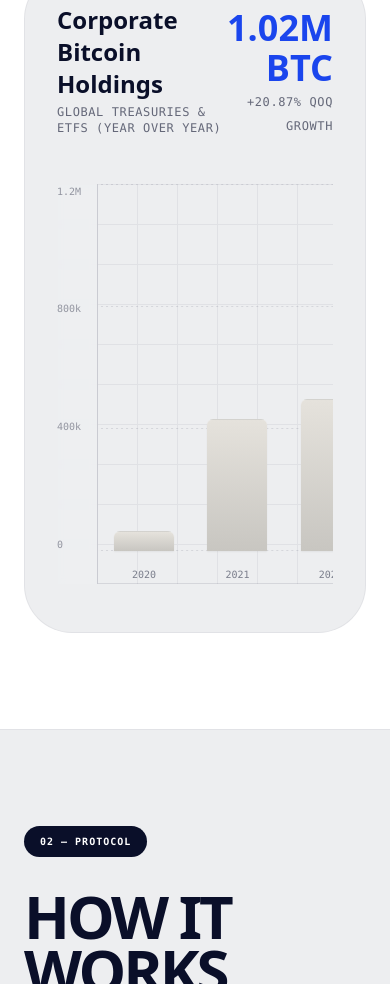
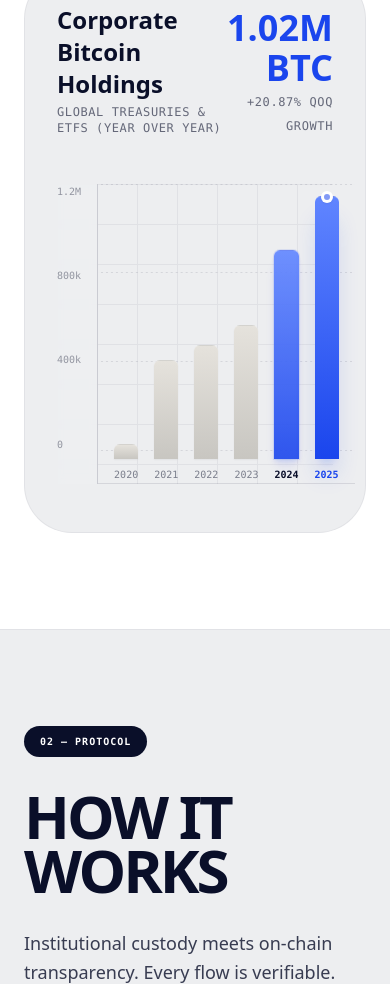
Before and after one commit to ericlazer/nexio-institutional, a website: page index.html in a window 390 px wide. Shown: the part 3367-4351 px from the top of the page. Drawn offline with nearby package versions, Linux system fonts and the light colour scheme; a script that the page names is missing; a web font is replaced by a local one.

Commit message:
Make bar chart responsive - fits mobile without horizontal scroll

```diff
--- a/index.html
+++ b/index.html
@@ -51,7 +51,7 @@
     <link href="https://api.fontshare.com/v2/css?f[]=clash-display@400,500,600,700&f[]=general-sans@400,500,600&display=swap" rel="stylesheet">
 
     <!-- COMPILED STYLES -->
-    <link href="./dist/output.css?v=5" rel="stylesheet">
+    <link href="./dist/output.css?v=6" rel="stylesheet">
 
     <!-- ANALYTICS (Uncomment and add your domain) -->
     <!-- <script defer data-domain="nexio.xyz" src="https://plausible.io/js/script.js"></script> -->
@@ -334,8 +334,8 @@
                                 </div>
 
                                 <!-- Chart Container -->
-                                <div class="overflow-x-auto pb-4 scrollbar-hide">
-                                    <div class="flex min-w-[600px] h-[400px] relative" role="img" aria-label="Bar chart showing growth of corporate Bitcoin holdings from 2020 to 2025">
+                                <div class="pb-4">
+                                    <div class="flex w-full h-[300px] md:h-[400px] relative" role="img" aria-label="Bar chart showing growth of corporate Bitcoin holdings from 2020 to 2025">
 
                                         <!-- Grid Background -->
                                         <div class="absolute inset-0 z-0 pointer-events-none" style="background-image: linear-gradient(#0A0F29 1px, transparent 1px), linear-gradient(90deg, #0A0F29 1px, transparent 1px); background-size: 40px 40px; opacity: 0.05;"></div>
@@ -360,7 +360,7 @@
                                             </div>
 
                                             <!-- 2020 Bar -->
-                                            <div class="flex flex-col items-center gap-4 w-full max-w-[60px] h-full justify-end group/bar z-10 cursor-crosshair" role="group" aria-label="2020 Data">
+                                            <div class="flex flex-col items-center gap-2 md:gap-4 w-full max-w-[40px] md:max-w-[60px] h-full justify-end group/bar z-10 cursor-crosshair" role="group" aria-label="2020 Data">
                                                 <div class="w-full bar-gradient-stone rounded-t-md h-[5%] relative group-hover/bar:opacity-80 transition-all duration-300 shadow-sm border-t border-white/20">
                                                     <span class="sr-only">2020 Holdings: 50k BTC</span>
                                                 </div>
@@ -368,7 +368,7 @@
                                             </div>
 
                                             <!-- 2021 Bar -->
-                                            <div class="flex flex-col items-center gap-4 w-full max-w-[60px] h-full justify-end group/bar z-10 cursor-crosshair" role="group" aria-label="2021 Data">
+                                            <div class="flex flex-col items-center gap-2 md:gap-4 w-full max-w-[40px] md:max-w-[60px] h-full justify-end group/bar z-10 cursor-crosshair" role="group" aria-label="2021 Data">
                                                 <div class="w-full bar-gradient-stone rounded-t-md h-[33%] relative group-hover/bar:opacity-80 transition-all duration-300 shadow-sm border-t border-white/20">
                                                     <div class="absolute -top-8 left-1/2 -translate-x-1/2 bg-white border border-brand-stone/50 px-2 py-1 rounded shadow-premium text-[10px] font-mono opacity-0 group-hover/chart:opacity-100 group-active/chart:opacity-100 transition-opacity whitespace-nowrap text-brand-dark pointer-events-none z-50">~400k BTC</div>
                                                     <span class="sr-only">2021 Holdings: 400k BTC</span>
@@ -377,7 +377,7 @@
                                             </div>
 
                                             <!-- 2022 Bar -->
-                                            <div class="flex flex-col items-center gap-4 w-full max-w-[60px] h-full justify-end group/bar z-10 cursor-crosshair" role="group" aria-label="2022 Data">
+                                            <div class="flex flex-col items-center gap-2 md:gap-4 w-full max-w-[40px] md:max-w-[60px] h-full justify-end group/bar z-10 cursor-crosshair" role="group" aria-label="2022 Data">
                                                 <div class="w-full bar-gradient-stone rounded-t-md h-[38%] relative group-hover/bar:opacity-80 transition-all duration-300 shadow-sm border-t border-white/20">
                                                     <span class="sr-only">2022 Holdings: 450k BTC</span>
                                                 </div>
@@ -385,7 +385,7 @@
                                             </div>
 
                                             <!-- 2023 Bar -->
-                                            <div class="flex flex-col items-center gap-4 w-full max-w-[60px] h-full justify-end group/bar z-10 cursor-crosshair" role="group" aria-label="2023 Data">
+                                            <div class="flex flex-col items-center gap-2 md:gap-4 w-full max-w-[40px] md:max-w-[60px] h-full justify-end group/bar z-10 cursor-crosshair" role="group" aria-label="2023 Data">
                                                 <div class="w-full bar-gradient-stone rounded-t-md h-[45%] relative group-hover/bar:opacity-80 transition-all duration-300 shadow-sm border-t border-white/20">
                                                     <span class="sr-only">2023 Holdings: 550k BTC</span>
                                                 </div>
@@ -393,7 +393,7 @@
                                             </div>
 
                                             <!-- 2024 Bar -->
-                                            <div class="flex flex-col items-center gap-4 w-full max-w-[60px] h-full justify-end group/bar z-10 cursor-crosshair" role="group" aria-label="2024 Data">
+                                            <div class="flex flex-col items-center gap-2 md:gap-4 w-full max-w-[40px] md:max-w-[60px] h-full justify-end group/bar z-10 cursor-crosshair" role="group" aria-label="2024 Data">
                                                 <div class="w-full bar-gradient-blue rounded-t-md h-[70%] relative opacity-90 group-hover/bar:opacity-100 transition-all duration-300 shadow-premium shadow-brand-blue/10 border-t border-white/30">
                                                     <div class="absolute -top-8 left-1/2 -translate-x-1/2 bg-brand-blue text-white px-2 py-1 rounded shadow-premium text-[10px] font-mono opacity-0 group-hover/chart:opacity-100 group-active/chart:opacity-100 transition-opacity whitespace-nowrap pointer-events-none z-50">ETF Launch</div>
                                                     <span class="sr-only">2024 Holdings: 850k BTC, ETF Launch</span>
@@ -402,7 +402,7 @@
                                             </div>
 
                                             <!-- 2025 Bar (Projection) -->
-                                            <div class="flex flex-col items-center gap-4 w-full max-w-[60px] h-full justify-end group/bar z-10 cursor-crosshair" role="group" aria-label="2025 Projection">
+                                            <div class="flex flex-col items-center gap-2 md:gap-4 w-full max-w-[40px] md:max-w-[60px] h-full justify-end group/bar z-10 cursor-crosshair" role="group" aria-label="2025 Projection">
                                                 <div class="w-full bar-gradient-blue rounded-t-md h-[88%] relative shadow-xl shadow-brand-blue/20 group-hover/bar:scale-[1.02] group-hover/bar:-translate-y-1 transition-all duration-300 origin-bottom border-t border-white/30">
                                                     <!-- Pulse Marker -->
                                                     <div class="absolute -top-1.5 left-1/2 -translate-x-1/2 w-3 h-3 bg-white rounded-full shadow-sm flex items-center justify-center">
```
Also changed, not shown: dist/output.css.
